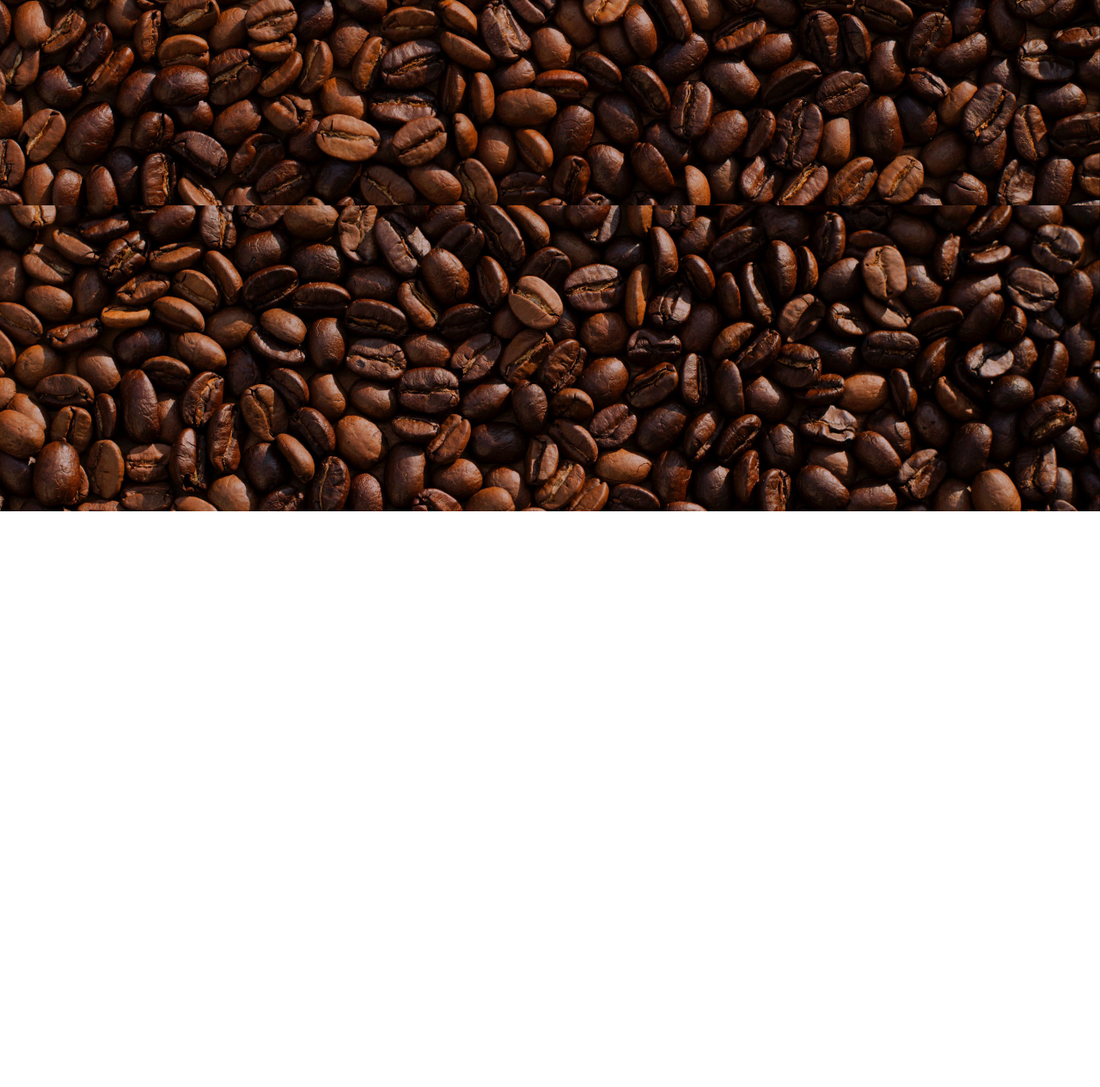
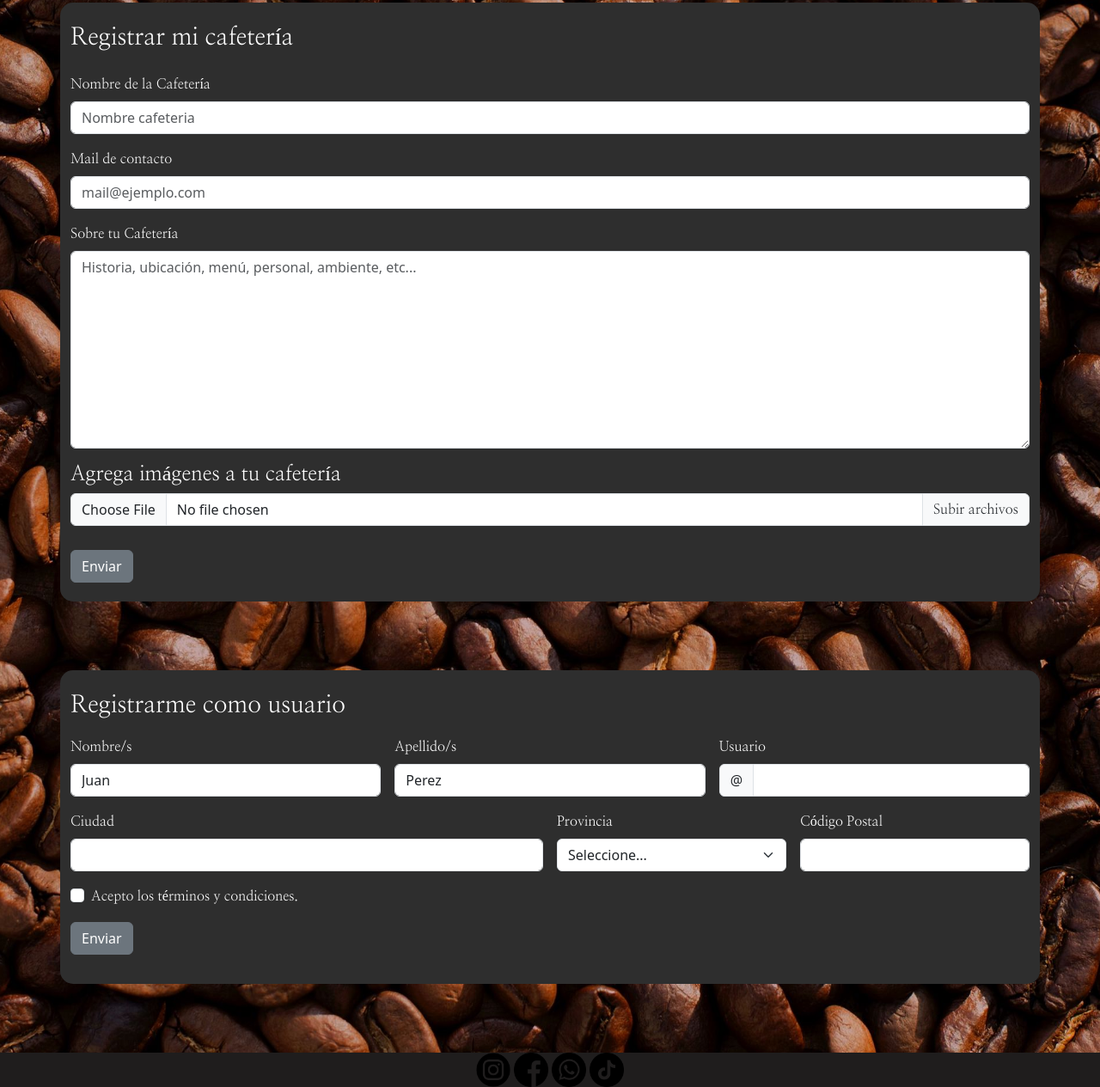
Before and after one commit to LuchoGnz/TheCoffeeBlog, a plain HTML site: page pages/inscribirme.html in a window 1280 px wide. Shown: the part 205-1470 px from the top of the page at 86% size. Before the commit the page ends 800 px from the top, so only its background shows below. Drawn offline with nearby package versions, Linux system fonts and the light colour scheme.

Commit message:
Terminada inscribirme

```diff
--- a/css/style.css
+++ b/css/style.css
@@ -89,6 +89,20 @@ h1 {
     padding-top: 25px;
 }
 
+h4 {
+    font-family: 'Nanum Myeongjo', serif;
+    color: white;
+}
+
+p{
+    font-family: 'Nanum Myeongjo', serif;
+    color: white;
+}
+
+label {
+    font-family: 'Nanum Myeongjo', serif;
+    color: white;
+}
 /* Footer*/
 
 footer {
--- a/pages/inscribirme.html
+++ b/pages/inscribirme.html
@@ -51,6 +51,103 @@
           </nav>
         </header>
 
+        <section class="container">
+          <div class="row">
+            <div class="col" style="background: rgb(46, 46, 46); margin-top: 5rem; border-radius: 15px;" >
+              <div class="mb-3">
+                <h1 style="color: white;"> Registrar mi cafetería</h1>
+                <label for="exampleFormControlInput1" class="form-label" style="color:white; margin-top: 1rem;">Nombre de la Cafetería</label>
+                <input type="email" class="form-control" id="exampleFormControlInput1" placeholder="Nombre cafeteria">
+              </div>
+              <div class="mb-3">
+                <label for="exampleFormControlInput1" class="form-label" style="color:white;">Mail de contacto</label>
+                <input type="email" class="form-control" id="exampleFormControlInput1" placeholder="mail@ejemplo.com">
+              </div>
+              <div class="mb-3">
+                <label for="exampleFormControlTextarea1" class="form-label" style="color:white">Sobre tu Cafetería</label>
+                <textarea class="form-control" id="exampleFormControlTextarea1" placeholder="Historia, ubicación, menú, personal, ambiente, etc..." rows="9"></textarea>
+
+              </div>
+              <h4 style="color: white;"> Agrega imágenes a tu cafetería</h4>
+              <div class="input-group mb-3">
+                <input type="file" class="form-control" id="inputGroupFile02">
+                <label class="input-group-text" for="inputGroupFile02">Subir archivos</label>
+              </div>
+              <button type="button" class="btn btn-secondary" style="margin-bottom:2%; margin-top: 1%;">Enviar</button>
+            </div>
+          </div>
+              <div class="row" style="color: white" >
+            <div class="col" style="background: rgb(46, 46, 46); margin-top: 5rem; margin-bottom: 5rem ; border-radius: 15px;" >
+              <h1 style="color: white;"> Registrarme como usuario</h1>
+              <form class="row g-3 needs-validation" novalidate >
+                <div class="col-md-4">
+                  <label for="validationCustom01" class="form-label"  style="margin-top: 3%;">Nombre/s</label>
+                  <input type="text" class="form-control" id="validationCustom01" value="Juan" required>
+                  <div class="valid-feedback">
+                   Se ve bien!
+                  </div>
+                </div>
+                <div class="col-md-4">
+                  <label for="validationCustom02" class="form-label"  style="margin-top: 3%;">Apellido/s</label>
+                  <input type="text" class="form-control" id="validationCustom02" value="Perez" required>
+                  <div class="valid-feedback">
+                    Se ve bien!
+                  </div>
+                </div>
+                <div class="col-md-4">
+                  <label for="validationCustomUsername" class="form-label" style="margin-top: 3%;">Usuario</label>
+                  <div class="input-group has-validation">
+                    <span class="input-group-text" id="inputGroupPrepend">@</span>
+                    <input type="text" class="form-control" id="validationCustomUsername" aria-describedby="inputGroupPrepend" required>
+                    <div class="invalid-feedback">
+                      Por favor escriba un nombre de usuario.
+                    </div>
+                  </div>
+                </div>
+                <div class="col-md-6">
+                  <label for="validationCustom03" class="form-label">Ciudad</label>
+                  <input type="text" class="form-control" id="validationCustom03" required>
+                  <div class="invalid-feedback">
+                    Por favor escriba una ciudad válida.
+                  </div>
+                </div>
+                <div class="col-md-3">
+                  <label for="validationCustom04" class="form-label">Provincia</label>
+                  <select class="form-select" id="validationCustom04" required>
+                    <option selected disabled value="">Seleccione...</option>
+                    <option>...</option>
+                  </select>
+                  <div class="invalid-feedback">
+                    Por favor seleccione una provincia válida.
+                  </div>
+                </div>
+                <div class="col-md-3">
+                  <label for="validationCustom05" class="form-label">Código Postal</label>
+                  <input type="text" class="form-control" id="validationCustom05" required>
+                  <div class="invalid-feedback">
+                    Por favor ingrese un código válido.
+                  </div>
+                </div>
+                <div class="col-12">
+                  <div class="form-check">
+                    <input class="form-check-input" type="checkbox" value="" id="invalidCheck" required>
+                    <label class="form-check-label" for="invalidCheck">
+                      Acepto los términos y condiciones.
+                    </label>
+                    <div class="invalid-feedback">
+                      Debes aceptar antes de enviar.
+                    </div>
+                  </div>
+                </div>
+                <div class="col-12">
+                  <button type="button" class="btn btn-secondary" style="margin-bottom: 3%;">Enviar</button>
+                </div>
+              </form>
+            </div>
+          </div>
+        </div>
+      </section>
+
         <footer>
             <div>
                 <a href="https://instagram.com" target="_blank"><img src="../multimedia/ig2.png" alt="iglogo"></a>
```
